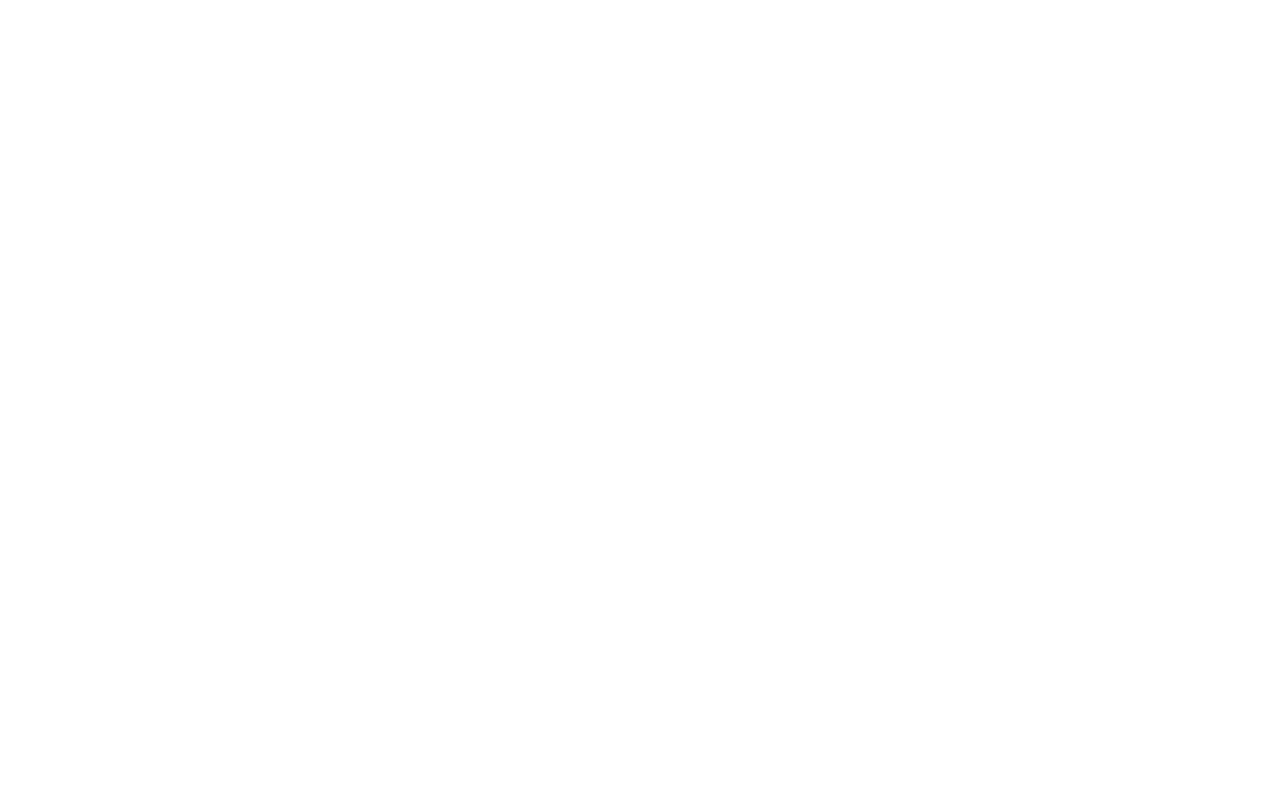
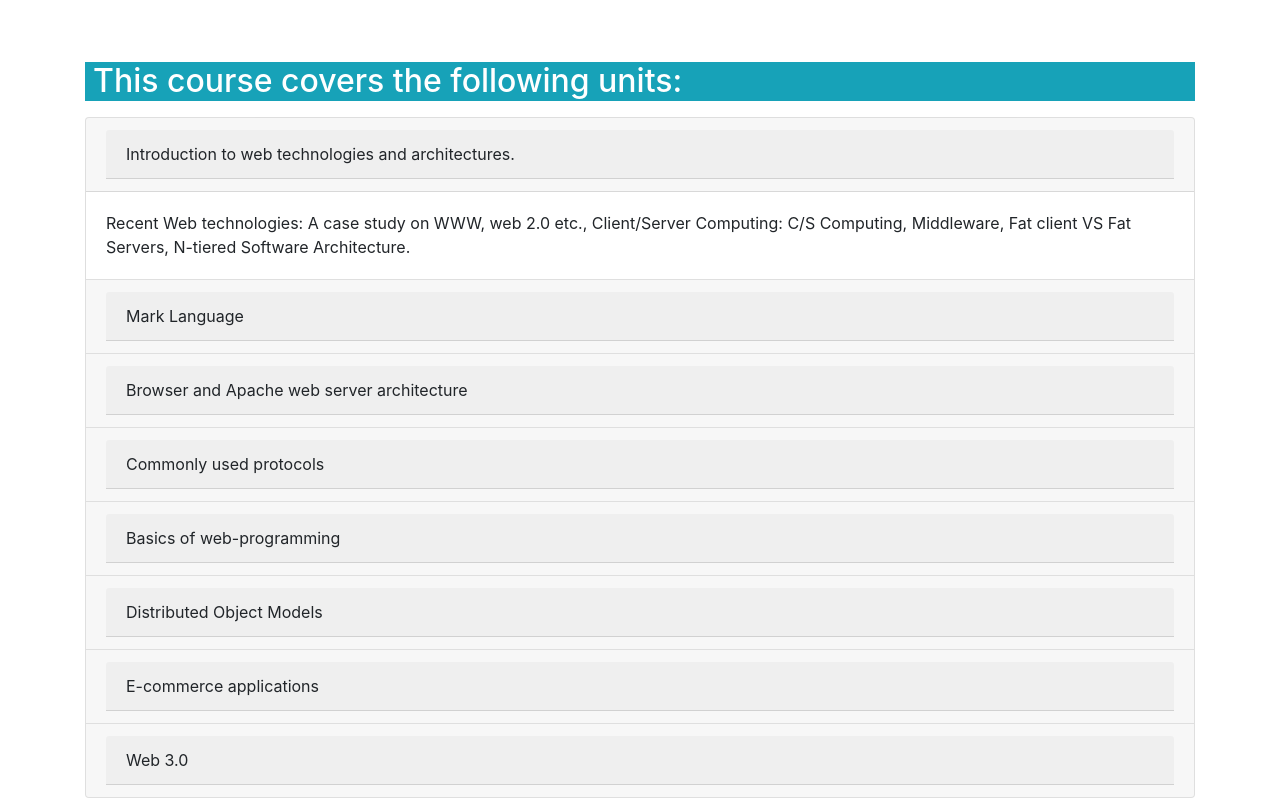
Before and after one commit to Mawlong/SubjectInfo, a React (Create React App) app: page /syllabusUnits in a window 1280 px wide. Shown: the part 340-1140 px from the top of the page. Before the commit the page ends 800 px from the top, so only its background shows below. Built offline with nearby package versions, Linux system fonts and the light colour scheme.

Commit message:
added syllabus units

```diff
--- a/src/pages/overview.js
+++ b/src/pages/overview.js
@@ -1,33 +1,14 @@
 import React from 'react'
-import{Jumbotron,Container,Row,Col, Table} from 'react-bootstrap'
-import Logo from '../assets/LOGO.png'
+import{Container, Table} from 'react-bootstrap'
+import Heading from '../components/heading'
 
 export default function overview() {
     return (
         <Container>
 
-            <Jumbotron className=" bg-transparent" align="center">
-                <Row>
-                    <Col className="" sm={12} md={6} align="left">
-                        <h2 className="pb-2 font-weight-bolder">Syllabus Overview</h2>
-                        <ul>
-                            <li><b>Name:</b> WebTechnology</li>
-                            <li><b>Subject Code:</b> CS414</li>
-                            <li><b>Credits:</b> 3-0-0 (3)</li>
-                            <li><b>Instructor:</b> Dr. Alok Chakraborty</li>
+            <Heading title="Syllabus Overview"/>
 
-                        </ul>
-                    </Col>
 
-                    <Col className="" sm={12} md={6}>
-                        <a href="/" >
-                            <img src={Logo} alt="NIT meghalaya" style={{width:"100px",height:"auto"}}/>
-                        </a>
-                            <p className="pt-2">NIT Meghalaya</p>
-                            <p>Computer Science &amp; Engineering Department</p>
-                    </Col>
-                </Row>
-            </Jumbotron>
 
             <div className="mb-3 px-2 bg-info text-white" >
                 <h3 >Course Evaluation Plan</h3>
--- a/src/pages/syllabusUnits.js
+++ b/src/pages/syllabusUnits.js
@@ -1,9 +1,136 @@
 import React from 'react'
+import {Accordion,Container,Card, Button, Jumbotron} from 'react-bootstrap'
+import Heading from '../components/heading'
 
 export default function syllabusUnits() {
     return (
-        <div>
-            how are you?
-        </div>
+        <Container>
+
+            <Heading title="Syllabus Units"/>
+
+
+            <div className="mb-3 bg-info px-2 text-white">
+                <h2>This course covers the following units:</h2>
+            </div>
+
+
+            <Accordion defaultActiveKey="0">
+
+                <Card>
+                    <Card.Header>
+
+                        <Accordion.Toggle as={Card.Header} variant="" eventKey="0">
+                            Introduction to web technologies and architectures.
+                        </Accordion.Toggle>
+                    </Card.Header>
+
+                    <Accordion.Collapse eventKey="0">
+                        <Card.Body>
+                            Recent Web technologies: A case study on WWW, web 2.0 etc., Client/Server Computing: C/S Computing, Middleware, Fat client VS Fat Servers, N-tiered Software Architecture.
+                        </Card.Body>
+                    </Accordion.Collapse>
+                </Card>
+
+                <Card>
+                    <Card.Header>
+                        <Accordion.Toggle as={Card.Header} variant="" eventKey="1">
+                            Mark Language
+                        </Accordion.Toggle>
+                    </Card.Header>
+
+                    <Accordion.Collapse eventKey="1">
+                        <Card.Body>Markup Languages and their grammers: SGML, DTD Resources, HTML, CSS, XML, XSL, Query Languages for XML.</Card.Body>
+                    </Accordion.Collapse>
+
+                </Card>
+
+                <Card>
+                    <Card.Header>
+                        <Accordion.Toggle as={Card.Header} variant="" eventKey="2">
+
+                        Browser and Apache web server architecture
+
+                        </Accordion.Toggle>
+                    </Card.Header>
+
+                    <Accordion.Collapse eventKey="2">
+                        <Card.Body>
+                            <p>Web Browser: Browser Architecture, Configuration of Netscape and IE </p>
+                            <p>Web Server Apache Architecture: Web Server Architecture, Server Features, Configuration of Apache Tomcat.</p>
+                        </Card.Body>
+                    </Accordion.Collapse>
+
+                </Card>
+
+                <Card>
+                    <Card.Header>
+                        <Accordion.Toggle as={Card.Header} variant="" eventKey="3">
+                            Commonly used protocols
+                        </Accordion.Toggle>
+                    </Card.Header>
+
+                    <Accordion.Collapse eventKey="3">
+                        <Card.Body>Protocols: HTTP, FTP, SMTP, POP etc.</Card.Body>
+                    </Accordion.Collapse>
+
+                </Card>
+
+                <Card>
+                    <Card.Header>
+                        <Accordion.Toggle as={Card.Header} variant="" eventKey="4">
+
+                      Basics of web-programming
+
+                        </Accordion.Toggle>
+                    </Card.Header>
+
+                    <Accordion.Collapse eventKey="4">
+                        <Card.Body>
+                            <p>Programming: Client side scripting: JAVASCRIPT, AJAX. </p>
+                            <p>Server side programming in PHP/JSP/Servlet. </p>
+                            <p>Overview of Java, JAVA Applet</p>
+                        </Card.Body>
+                    </Accordion.Collapse>
+
+                </Card>
+
+                <Card>
+                    <Card.Header>
+                        <Accordion.Toggle as={Card.Header} variant="" eventKey="5">
+                        Distributed Object Models
+                        </Accordion.Toggle>
+                    </Card.Header>
+
+                    <Accordion.Collapse eventKey="5">
+                        <Card.Body>CORBA, DCOM, EJB</Card.Body>
+                    </Accordion.Collapse>
+
+                </Card>
+
+                <Card>
+                    <Card.Header>
+                        <Accordion.Toggle as={Card.Header} variant="" eventKey="6">E-commerce applications</Accordion.Toggle>
+                    </Card.Header>
+
+                    <Accordion.Collapse eventKey="6">
+                        <Card.Body>E-business models, E-commerce and WWW, secure electronic payment protocols, e-commerce payment systems, web based marketing, search engine and directory registration, e-commerce site designing tools etc.</Card.Body>
+                    </Accordion.Collapse>
+
+                </Card>
+
+                <Card>
+                    <Card.Header>
+                        <Accordion.Toggle as={Card.Header} variant="" eventKey="7">Web 3.0</Accordion.Toggle>
+                    </Card.Header>
+
+                    <Accordion.Collapse eventKey="7">
+                        <Card.Body>Semantic web and supporting technologies</Card.Body>
+                    </Accordion.Collapse>
+
+                </Card>
+
+            </Accordion>
+
+        </Container>
     )
 }
```
